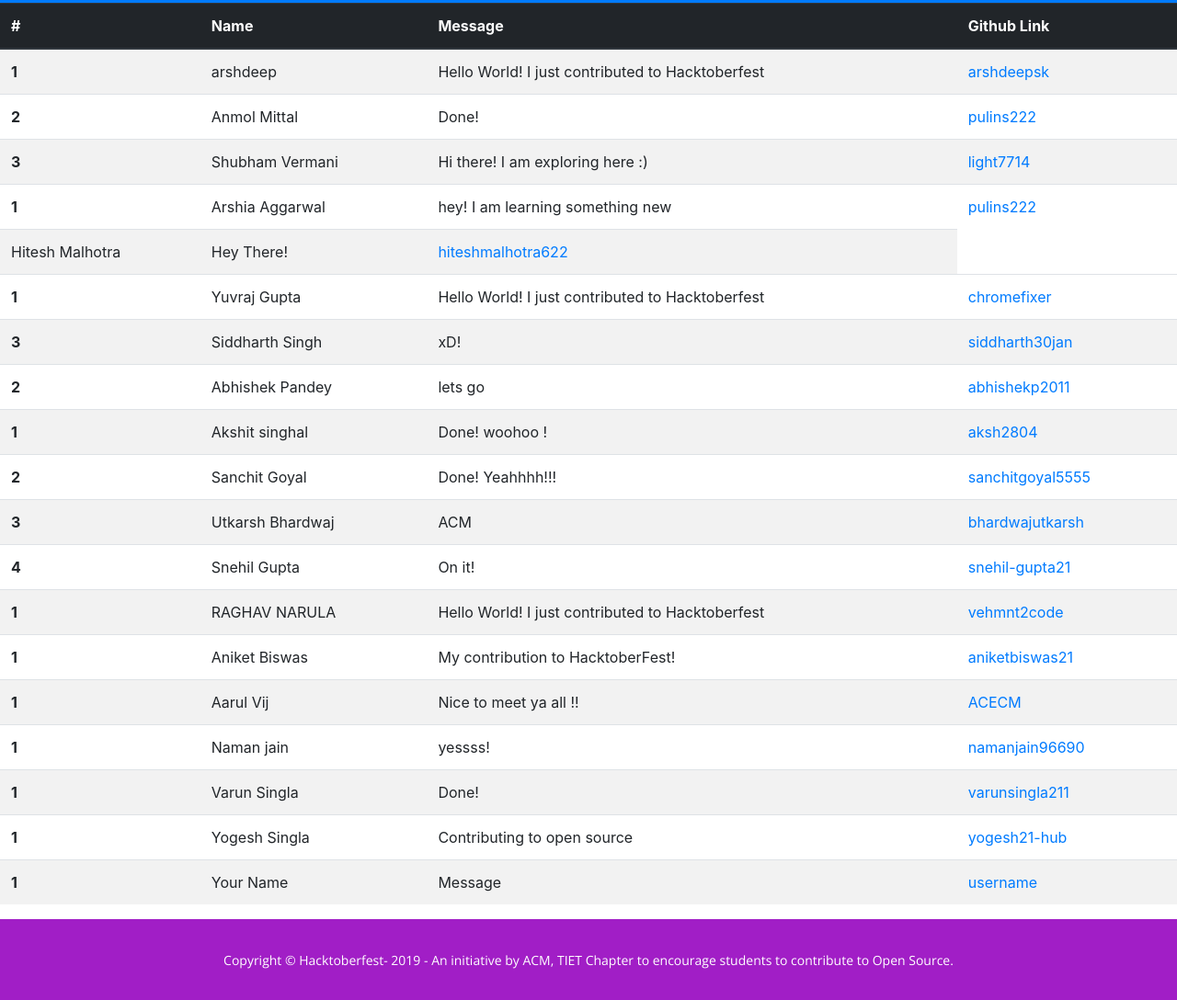
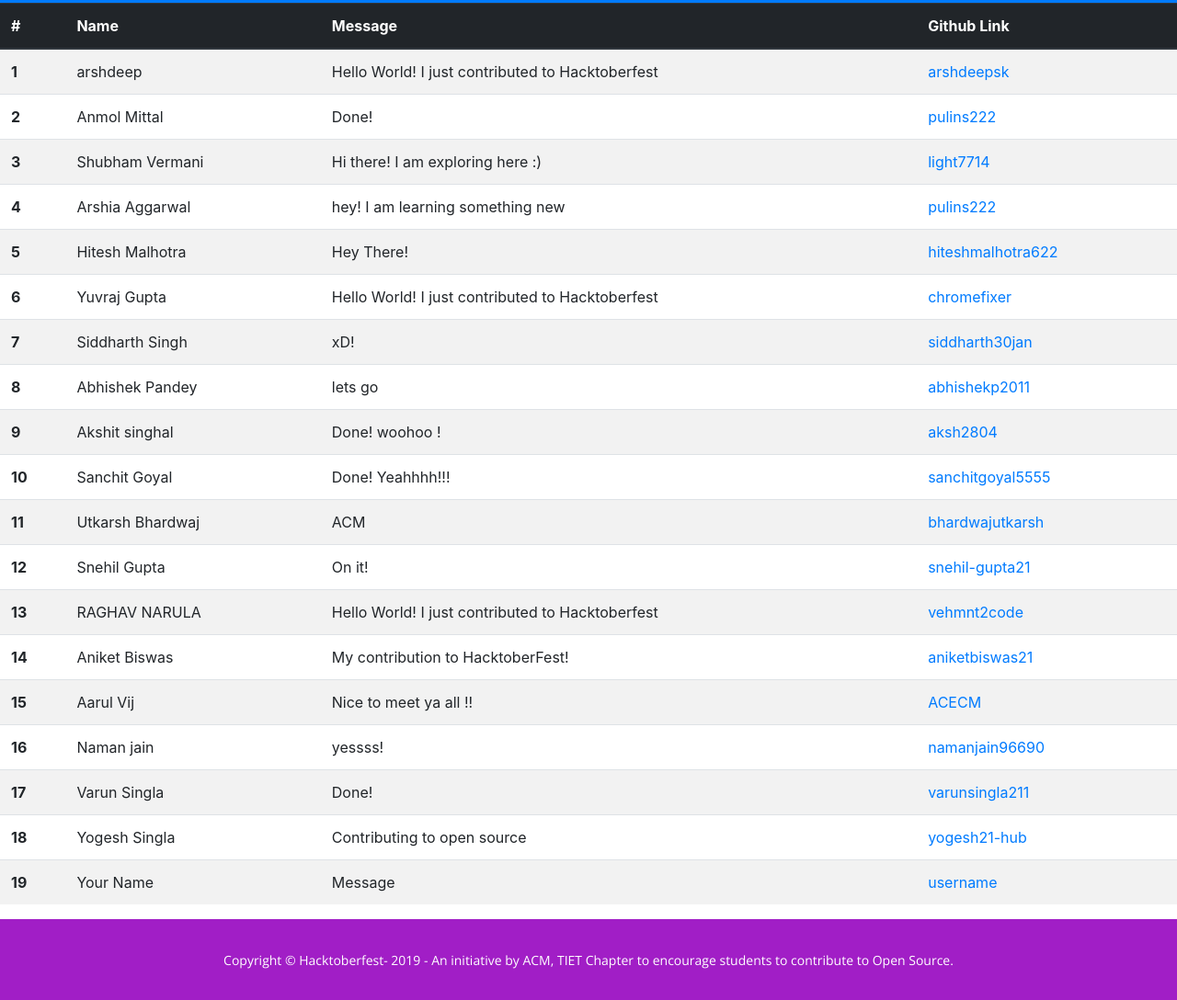
Before and after one commit to arshdeepsk/hacktoberFest2019, a website with bundled scripts: page index.html in a window 1280 px wide. Shown: the part 1137-2225 px from the top of the page at 92% size. Built offline with nearby package versions, Linux system fonts and the light colour scheme.

Commit message:
Updated Row Numbers

```diff
--- a/index.html
+++ b/index.html
@@ -95,91 +95,92 @@
             <td><a href="https://github.com/light7714">light7714</a></td>
           </tr>
           <tr>
-            <th scope="row">1</th>
+            <th scope="row">4</th>
             <td>Arshia Aggarwal</td>
             <td>hey! I am learning something new</td>
             <td><a href="https://github.com/Arshia-Aggarwal">pulins222</a></td>
           </tr>
+            <th scope="row">5</th>
             <td>Hitesh Malhotra</td>
             <td>Hey There!</td>
             <td><a href="https://github.com/hiteshmalhotra622">hiteshmalhotra622</a></td>
           </tr>
           <tr>
-            <th scope="row">1</th>
+            <th scope="row">6</th>
             <td>Yuvraj Gupta</td>
             <td>Hello World! I just contributed to Hacktoberfest</td>
             <td><a href="https://github.com/chromefixer">chromefixer</a></td>
           </tr>
           <tr>
-            <th scope="row">3</th>
+            <th scope="row">7</th>
             <td>Siddharth Singh</td>
             <td>xD!</td>
             <td><a href="https://github.com/siddharth30jan">siddharth30jan</a></td>
           </tr>
-            <th scope="row">2</th>
+            <th scope="row">8</th>
             <td>Abhishek Pandey</td>
             <td>lets go</td>
             <td><a href="https://github.com/arshdeepsk">abhishekp2011</a></td>
           </tr>
           <tr>
-            <th scope="row">1</th>
+            <th scope="row">9</th>
             <td>Akshit singhal</td>
             <td>Done! woohoo !</td>
             <td><a href="https://github.com/aksh2804">aksh2804</a></td>
           </tr>
           <tr>
-            <th scope="row">2</th>
+            <th scope="row">10</th>
             <td>Sanchit Goyal</td>
             <td>Done!  Yeahhhh!!!</td>
             <td><a href="https://github.com/sanchitgoyal5555">sanchitgoyal5555</a></td>
           </tr>
-            <th scope="row">3</th>
+            <th scope="row">11</th>
             <td>Utkarsh Bhardwaj</td>
             <td>ACM</td>
             <td><a href="https://github.com/bhardwajutkarsh">bhardwajutkarsh</a></td>
           </tr>
-            <th scope="row">4</th>
+            <th scope="row">12</th>
             <td>Snehil Gupta</td>
             <td>On it!</td>
             <td><a href="https://github.com/snehil-gupta21">snehil-gupta21</a></td>
           </tr>
            <tr>
-            <th scope="row">1</th>
+            <th scope="row">13</th>
             <td>RAGHAV NARULA</td>
             <td>Hello World! I just contributed to Hacktoberfest</td>
             <td><a href="https://github.com/vehmnt2code">vehmnt2code</a></td>
           </tr>
           <tr>
-            <th scope="row">1</th>
+            <th scope="row">14</th>
             <td>Aniket Biswas</td>
             <td>My contribution to HacktoberFest!</td>
             <td><a href="https://github.com/aniketbiswas21">aniketbiswas21</a></td>
           </tr>
            <tr>
-            <th scope="row">1</th>
+            <th scope="row">15</th>
             <td>Aarul Vij</td>
             <td>Nice to meet ya all !!</td>
             <td><a href="https://github.com/ACECM">ACECM</a></td>
           </tr>
           <tr>
-            <th scope="row">1</th>
+            <th scope="row">16</th>
             <td>Naman jain</td>
             <td>yessss!</td>
             <td><a href="https://github.com/namanjain96690">namanjain96690</a></td>
           </tr>
           <tr>
-            <th scope="row">1</th>
+            <th scope="row">17</th>
             <td>Varun Singla</td>
             <td>Done!</td>
             <td><a href="https://github.com/varunsingla211">varunsingla211</a></td>
           <tr>
-            <th scope="row">1</th>
+            <th scope="row">18</th>
             <td>Yogesh Singla</td>
             <td>Contributing to open source</td>
             <td><a href="https://github.com/yogesh21-hub">yogesh21-hub</a></td>
             </tr>
           <tr>
-            <th scope="row">1</th>
+            <th scope="row">19</th>
             <td>Your Name</td>
             <td>Message</td>
             <td><a href="https://github.com/username">username</a></td>
```
